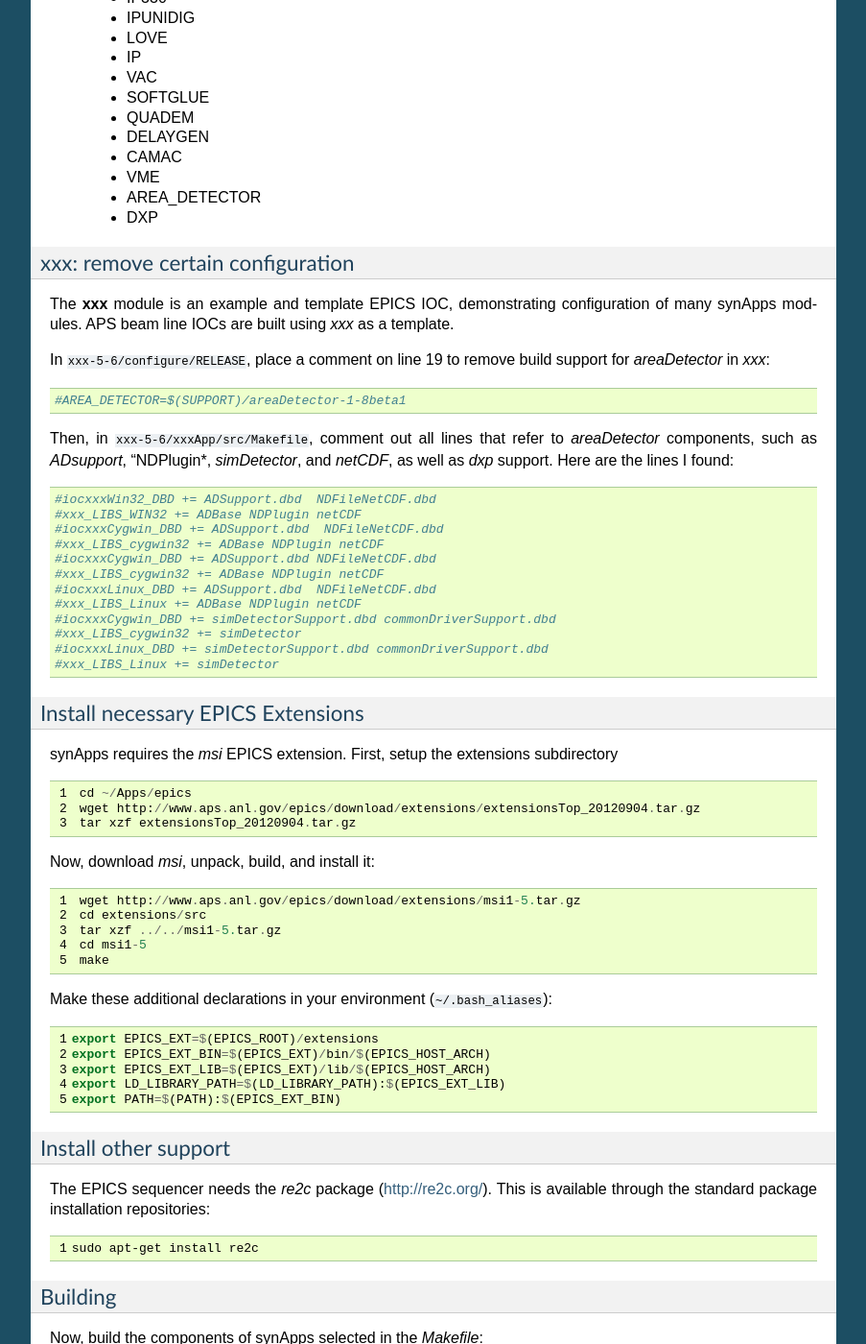
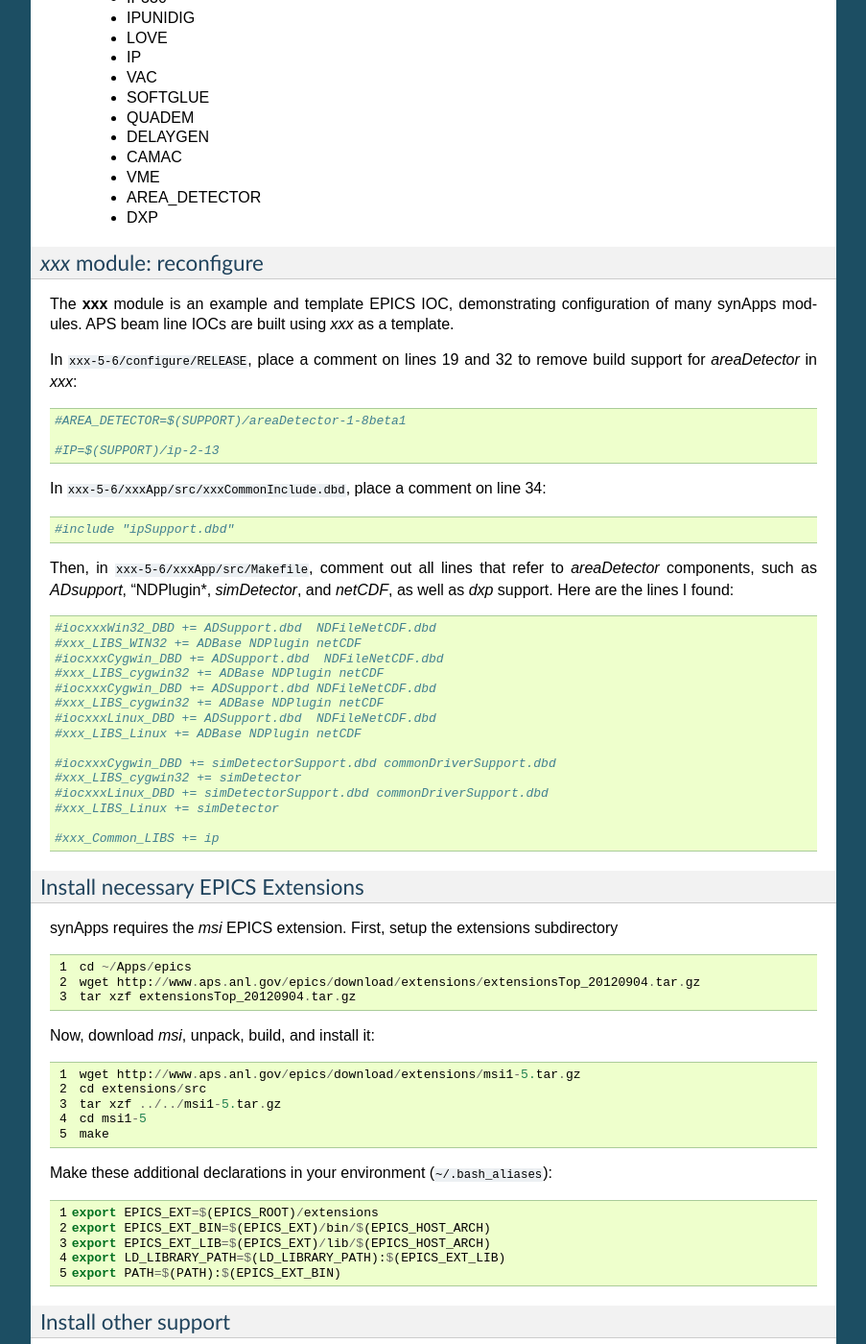
Before and after one commit to prjemian/epicspi, a Sphinx documentation site: the page built from doc/epicspi/source/index.rst, in a window 1280 px wide and 1400 px high, scrolled down 4039 px. Shown: the whole window at 96% size, without its empty margins (198-1101 px from the left). Built offline with Sphinx 7.4.7, drawn with Linux system fonts in a browser that asks for light colours; some of the changed text lies outside the part shown.

Commit message:
more custom de-configuration of xxx
git-svn-id: http://svn.jemian.org/svn/regitte/EPICS@1873 4ca16b70-4e1b-0410-88e2-31485261bf7f

```diff
--- a/doc/epicspi/source/index.rst
+++ b/doc/epicspi/source/index.rst
@@ -329,17 +329,23 @@ Edit ``Makefile`` and remove support for these modules:
     * AREA_DETECTOR
     * DXP
 
-xxx: remove certain configuration
+*xxx* module: reconfigure
 ------------------------------------------------
 
 The **xxx** module is an example and template EPICS IOC,
 demonstrating configuration of many synApps modules.
 APS beam line IOCs are built using *xxx* as a template.
 
-In ``xxx-5-6/configure/RELEASE``, place a comment on line 19
+In ``xxx-5-6/configure/RELEASE``, place a comment on lines 19 and 32
 to remove build support for *areaDetector* in *xxx*::
 
     #AREA_DETECTOR=$(SUPPORT)/areaDetector-1-8beta1
+
+    #IP=$(SUPPORT)/ip-2-13
+
+In ``xxx-5-6/xxxApp/src/xxxCommonInclude.dbd``, place a comment on line 34::
+
+    #include "ipSupport.dbd"
 
 Then, in ``xxx-5-6/xxxApp/src/Makefile``, comment out all
 lines that refer to *areaDetector* components, such as
@@ -355,10 +361,13 @@ Here are the lines I found::
 	#xxx_LIBS_cygwin32 += ADBase NDPlugin netCDF
         #iocxxxLinux_DBD += ADSupport.dbd  NDFileNetCDF.dbd
         #xxx_LIBS_Linux += ADBase NDPlugin netCDF
+
 	#iocxxxCygwin_DBD += simDetectorSupport.dbd commonDriverSupport.dbd
 	#xxx_LIBS_cygwin32 += simDetector
         #iocxxxLinux_DBD += simDetectorSupport.dbd commonDriverSupport.dbd
         #xxx_LIBS_Linux += simDetector
+
+        #xxx_Common_LIBS += ip
 
 
 
```
